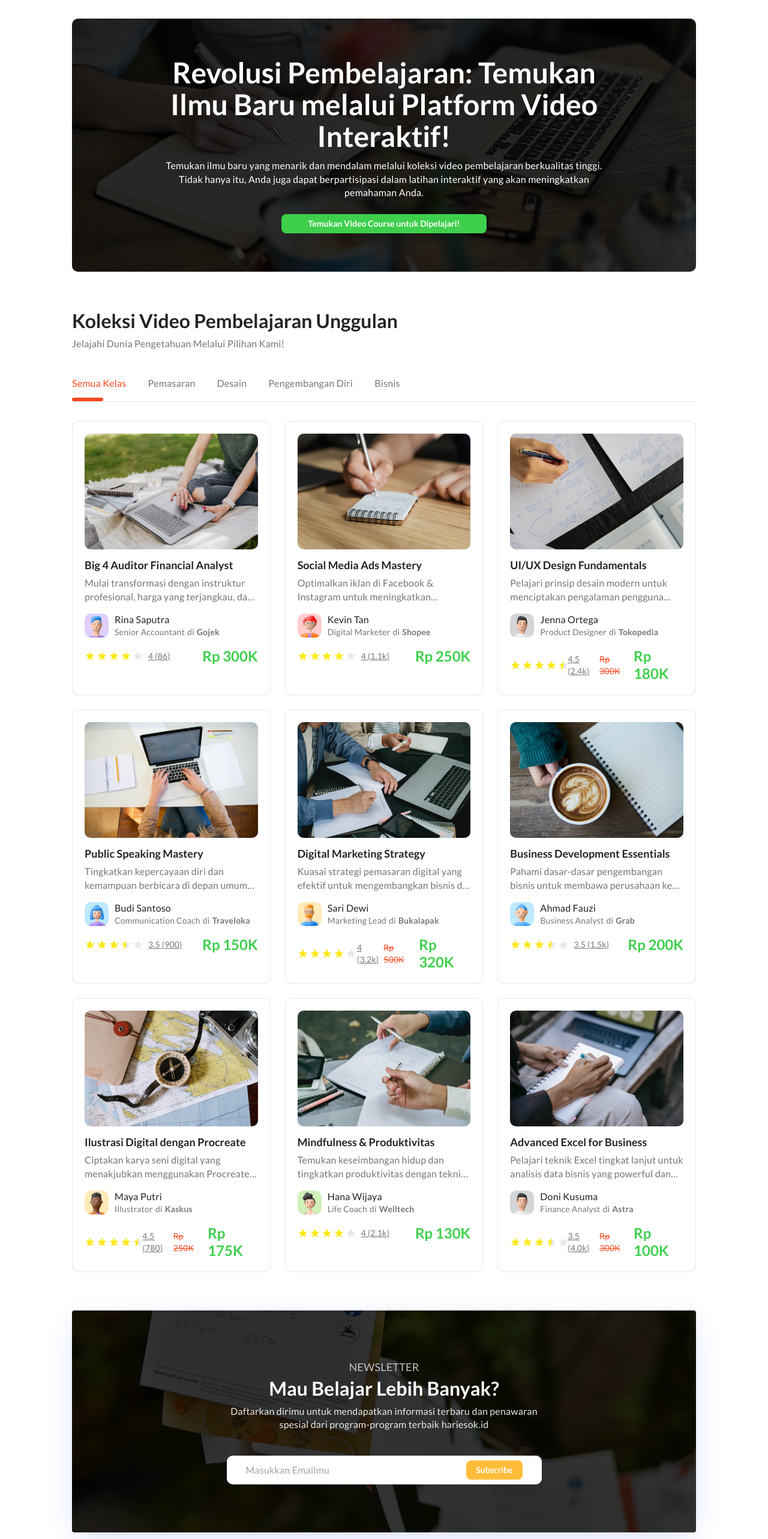
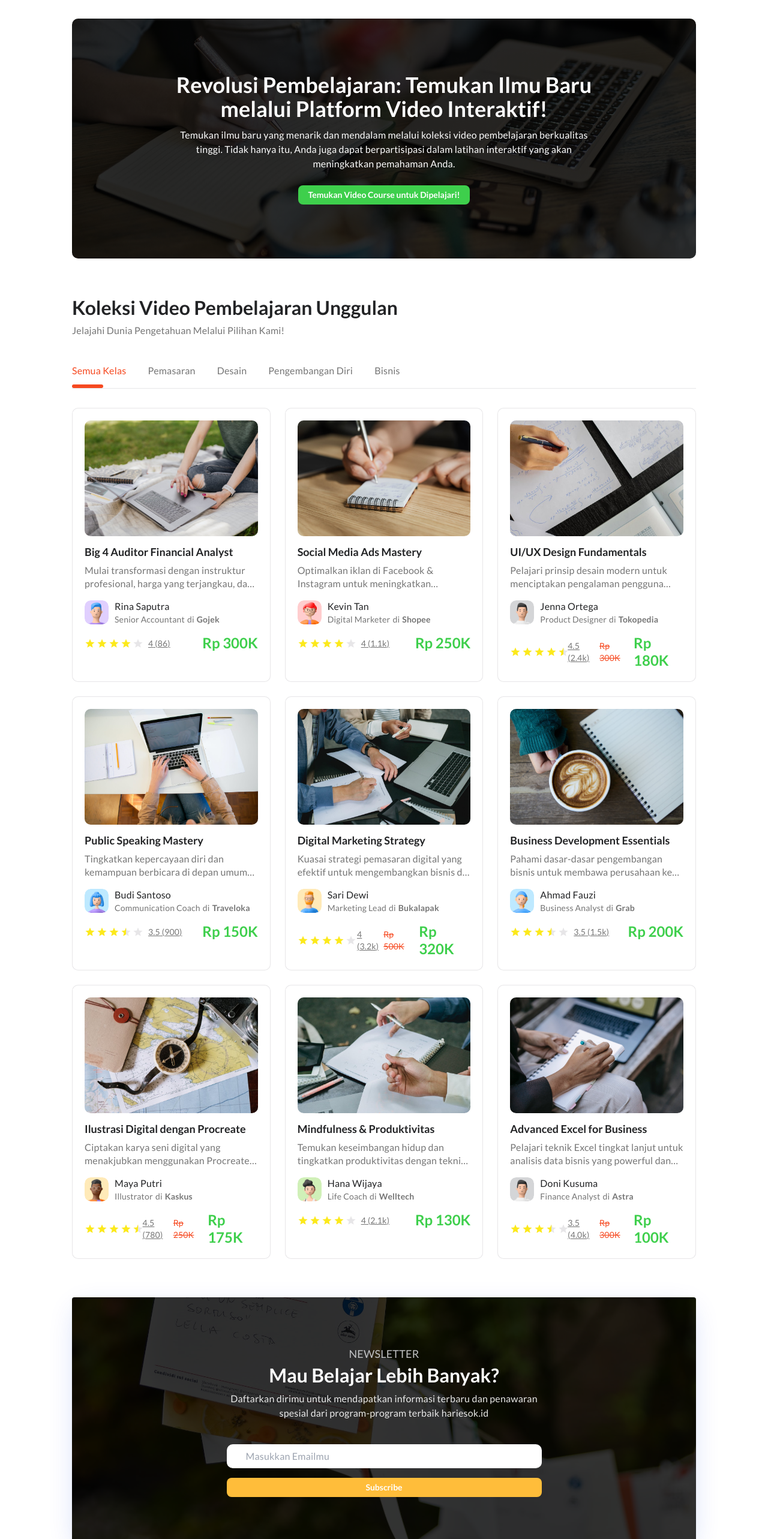
Before and after one commit to alvinreihans/videobelajar-react, a React (Vite) app: page / in a window 1280 px wide. Shown: the part 100-2666 px from the top of the page at 60% size. Built offline with nearby package versions, Linux system fonts and the light colour scheme.

Commit message:
feat: improve responsiveness for Hero, CTA, and Product Card

```diff
--- a/src/pages/Home.jsx
+++ b/src/pages/Home.jsx
@@ -170,28 +170,56 @@ export default function Home() {
     <div className="flex flex-col items-center gap-16 px-4 md:px-8 lg:px-[120px] py-16">
       {/* HERO */}
       <div
-        className="w-full rounded-[10px] flex flex-col items-center justify-center text-center px-6 md:px-[140px] py-16 gap-6"
+        className="
+    w-full rounded-[10px]
+    flex flex-col items-center justify-center text-center
+    px-5 py-16
+    md:px-16 md:py-20
+    gap-6
+  "
         style={{
           minHeight: '400px',
           background:
             'linear-gradient(0deg, rgba(0,0,0,0.8), rgba(0,0,0,0.8)), url(hero-bg.png) center/cover no-repeat',
         }}>
-        <div className="flex flex-col items-center gap-3 max-w-[920px]">
-          <h1 className="text-text-light-primary font-bold text-[32px] md:text-[48px] leading-[110%]">
+        <div className="flex flex-col items-center gap-3 w-full max-w-[280px] md:max-w-[720px]">
+          {/* TITLE */}
+          <h1
+            className="
+        text-text-light-primary font-bold
+        text-2xl md:text-4xl
+        leading-[110%]
+      ">
             Revolusi Pembelajaran: Temukan Ilmu Baru melalui Platform Video
             Interaktif!
           </h1>
-          <p className="text-text-light-primary text-base font-medium leading-[140%] tracking-[0.2px]">
+
+          {/* DESC */}
+          <p
+            className="
+        text-text-light-primary
+        text-sm md:text-base
+        font-medium
+        leading-[140%]
+        tracking-[0.2px]
+      ">
             Temukan ilmu baru yang menarik dan mendalam melalui koleksi video
             pembelajaran berkualitas tinggi. Tidak hanya itu, Anda juga dapat
             berpartisipasi dalam latihan interaktif yang akan meningkatkan
             pemahaman Anda.
           </p>
         </div>
+
+        {/* BUTTON */}
         <Button
           color="primary"
           variant="contained"
-          className="rounded-[10px] px-7">
+          className="
+      w-full max-w-[280px]
+      md:w-auto md:max-w-none
+      rounded-[10px]
+      text-sm md:text-base
+    ">
           Temukan Video Course untuk Dipelajari!
         </Button>
       </div>
@@ -250,39 +278,82 @@ export default function Home() {
 
       {/* NEWSLETTER */}
       <div
-        className="w-full rounded-[4px] flex items-center justify-center py-20 px-8"
+        className="
+    w-full rounded-[4px] flex justify-center
+    px-5 py-10
+    md:px-8 md:py-20
+  "
         style={{
           background:
             'linear-gradient(0deg, rgba(0,0,0,0.8), rgba(0,0,0,0.8)), url(newsletter-bg.png) center/cover no-repeat',
           boxShadow: '0px 12px 45px -10px rgba(0, 59, 222, 0.2)',
         }}>
-        <div className="flex flex-col items-center gap-10 w-full max-w-[525px]">
+        <div className="flex flex-col items-center gap-8 md:gap-10 w-full max-w-[525px]">
+          {/* TEXT */}
           <div className="flex flex-col items-center gap-1 text-center">
-            <span className="text-text-light-secondary text-lg font-medium tracking-[0.2px]">
+            <span className="text-text-light-secondary text-sm md:text-lg font-medium tracking-[0.2px]">
               NEWSLETTER
             </span>
-            <div className="flex flex-col items-center gap-2.5">
-              <h2 className="text-text-light-primary font-semibold text-[32px] leading-[110%]">
+
+            <div className="flex flex-col items-center gap-2 md:gap-2.5">
+              <h2
+                className="
+          text-text-light-primary font-semibold
+          text-2xl md:text-[32px]
+          leading-[110%]
+        ">
                 Mau Belajar Lebih Banyak?
               </h2>
-              <p className="text-text-light-primary text-base font-normal leading-[140%] tracking-[0.2px] opacity-90">
+
+              <p
+                className="
+          text-text-light-primary
+          text-sm md:text-base
+          leading-[140%]
+          tracking-[0.2px]
+          opacity-90
+          max-w-[280px] md:max-w-none
+        ">
                 Daftarkan dirimu untuk mendapatkan informasi terbaru dan
                 penawaran spesial dari program-program terbaik hariesok.id
               </p>
             </div>
           </div>
-          <div className="flex items-center bg-background-primary rounded-[10px] w-full px-8 py-2 gap-5">
+
+          {/* FORM */}
+          <div className="w-full flex flex-col gap-4">
+            {/* INPUT */}
+            <div
+              className="
+        flex items-center
+        bg-background-primary
+        rounded-[10px]
+        px-4 py-2
+        md:px-8
+      ">
               <input
                 type="email"
                 value={email}
                 onChange={(e) => setEmail(e.target.value)}
                 placeholder="Masukkan Emailmu"
-              className="flex-1 outline-none text-base text-text-dark-secondary tracking-[0.2px] bg-transparent"
+                className="
+            w-full outline-none bg-transparent
+            text-sm md:text-base
+            text-text-dark-secondary
+            tracking-[0.2px]
+          "
               />
+            </div>
+
+            {/* BUTTON */}
             <Button
               color="secondary"
               variant="contained"
-              className="shrink-0 rounded-[10px]">
+              className="
+          w-full
+          rounded-[10px]
+          text-sm md:text-base
+        ">
               Subscribe
             </Button>
           </div>
```
Lines whose indentation alone changed are shown as unchanged.
